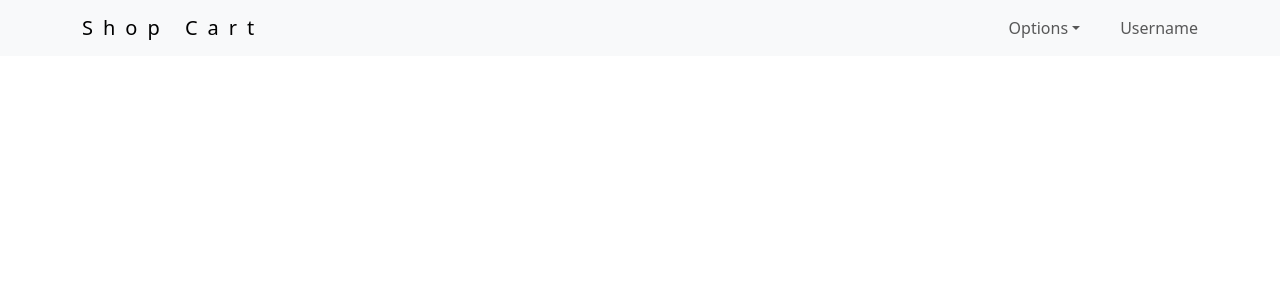
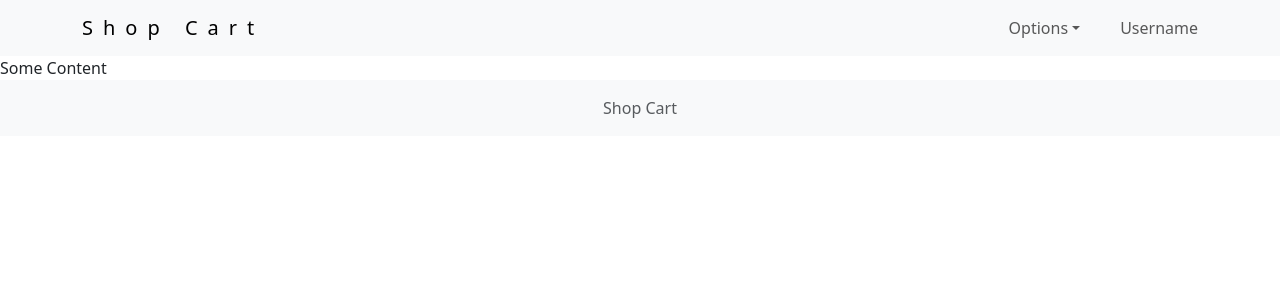
Before and after one commit to digiabhi/ecom-react, a React (Vite) app: page / in a window 1280 px wide. Shown: the top 300 px of the page. Built offline with nearby package versions, Linux system fonts and the light colour scheme.

Commit message:
Added footer and removed sticky navbar prop

```diff
--- a/src/App.css
+++ b/src/App.css
@@ -0,0 +1,4 @@
+.app-wrapper {
+  display: flex;
+  flex-direction: column;
+}
--- a/src/App.jsx
+++ b/src/App.jsx
@@ -1,13 +1,18 @@
 import './App.css';
 
+import Footer from './components/Footer/Footer';
 import Header from './components/Header/Header';
 
 function App() {
 
   return (
-    <>
-      <Header color="light" light={true} expand="md" container="md" fixed="top" />
-    </>
+    <div className="app-wrapper">
+      <Header color="light" light={true} expand="md" container="md" />
+      <div>
+        Some Content
+      </div>
+      <Footer />
+    </div>
   );
 }
 
--- a/src/components/Footer/Footer.jsx
+++ b/src/components/Footer/Footer.jsx
@@ -0,0 +1,11 @@
+function Footer() {
+    return (
+        <footer className="footer mt-auto py-3 bg-body-tertiary">
+            <div className="container d-flex justify-content-center">
+                <span className="text-body-secondary">Shop Cart</span>
+            </div>
+        </footer>
+    );
+}
+
+export default Footer;
```
